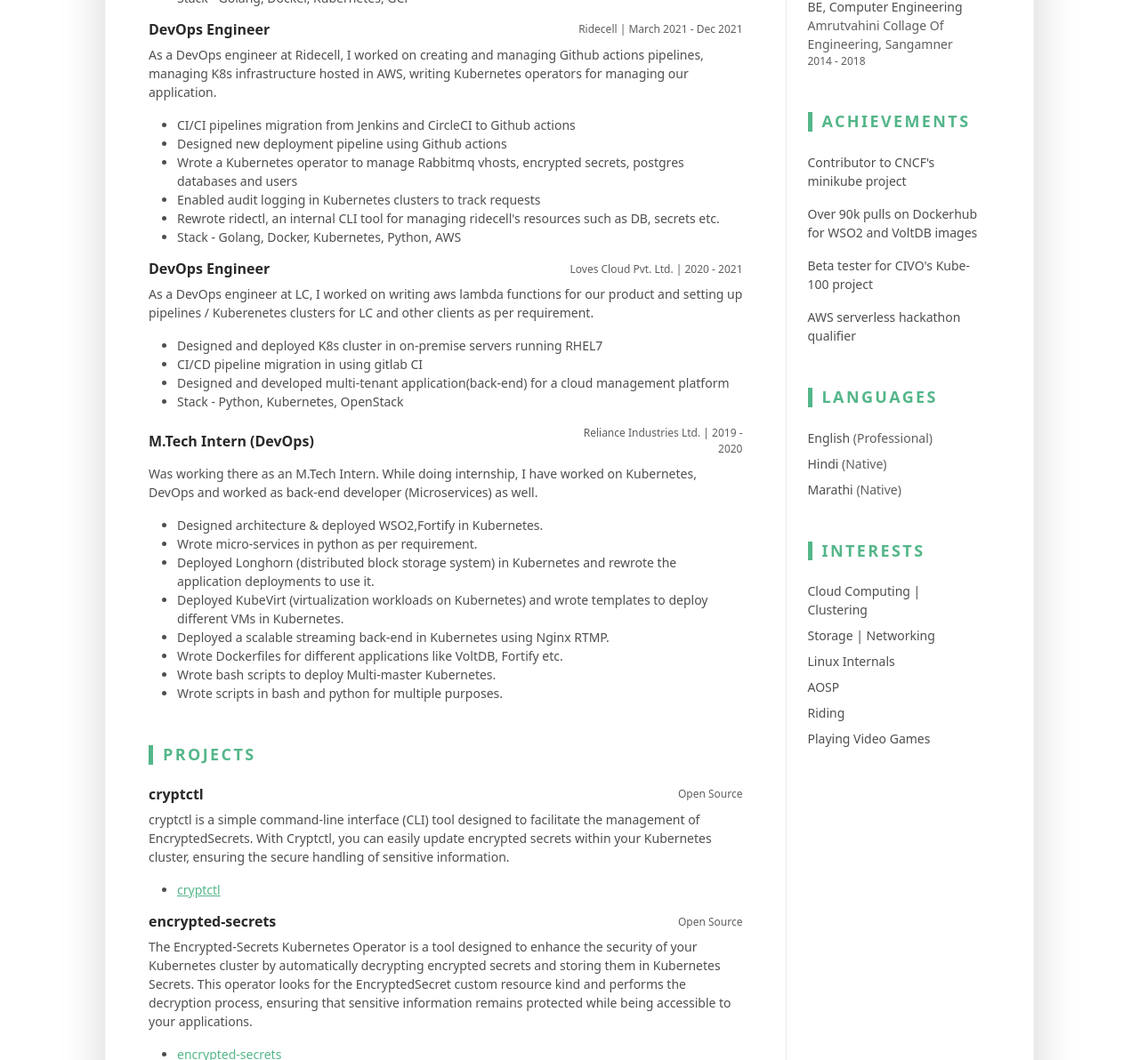
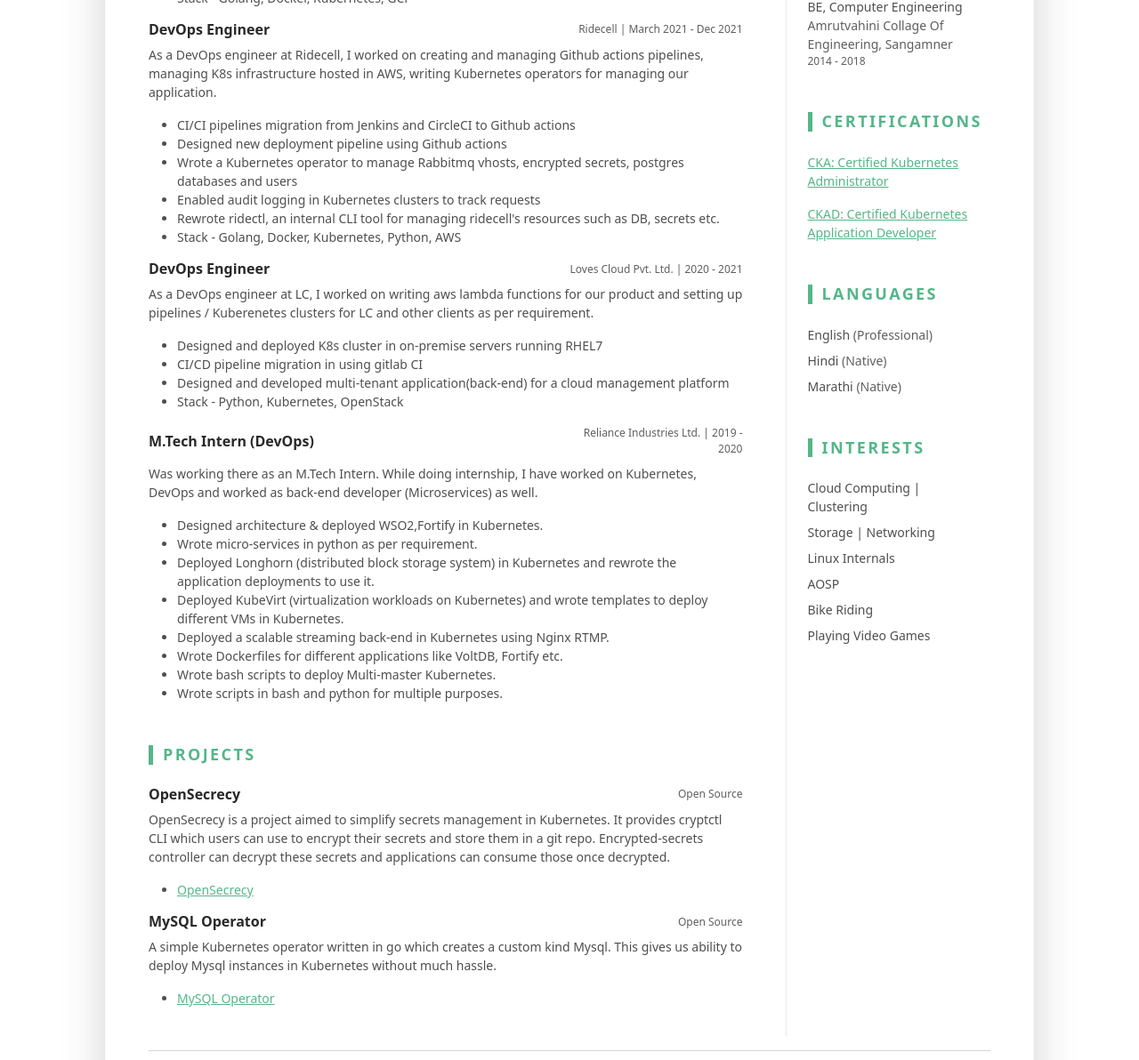
Before and after one commit to shubhindia/shubhindia.github.io, a plain HTML site: page index.html in a window 1280 px wide. Shown: the part 1190-2382 px from the top of the page at 89% size. Drawn offline with Linux system fonts and the light colour scheme.

Commit message:
update YOE, certifications and projects
Signed-off-by: shubhindia <shubhindia123@gmail.com>

```diff
--- a/index.html
+++ b/index.html
@@ -45,7 +45,8 @@
 										href="https://www.linkedin.com/in/shubhindia123"
 										target="_blank">linkedin/in/shubhindia123</a>
 								</li>
-								<li class="mb-0"><i class="fas fa-map-marker-alt fa-fw fa-lg me-2"></i>Sangamner, India</li>
+								<li class="mb-0"><i class="fas fa-map-marker-alt fa-fw fa-lg me-2"></i>Sangamner, India
+								</li>
 							</ul>
 						</div><!--//resume-contact-->
 					</div><!--//row-->
@@ -61,12 +62,17 @@
 
 						<div class="col text-start">
 							<p class="mb-0">
-								I am a Software Engineer with 2.5 years of experience. My expertise lies in Kubernetes, infrastructure, microservices, Golang, and Python.
-								I have a strong understanding of deploying and managing containerized applications using Kubernetes.
+								I am a Software Engineer with 4 years of experience. My expertise lies in Kubernetes,
+								infrastructure, microservices, Golang, and Python.
+								I have a strong understanding of deploying and managing containerized applications using
+								Kubernetes.
 								I also have knowledge of designing and maintaining infrastructure systems.
-								My experience includes building modular and scalable software architectures using microservices.
-								I am skilled in both Golang and Python, enabling me to develop efficient and versatile applications.
-								Overall, I have a diverse skill set in software engineering, cloud technologies, and programming languages.
+								My experience includes building modular and scalable software architectures using
+								microservices.
+								I am skilled in both Golang and Python, enabling me to develop efficient and versatile
+								applications.
+								Overall, I have a diverse skill set in software engineering, cloud technologies, and
+								programming languages.
 							</p>
 						</div><!--//col-->
 					</div>
@@ -79,7 +85,8 @@
 								<h3 class="text-uppercase resume-section-heading mb-4">Work Experiences</h3>
 								<div class="item mb-3">
 									<div class="item-heading row align-items-center mb-2">
-										<h4 class="item-title col-12 col-md-6 col-lg-8 mb-2 mb-md-0">Software Engineer, SRE
+										<h4 class="item-title col-12 col-md-6 col-lg-8 mb-2 mb-md-0">Software Engineer,
+											SRE
 										</h4>
 										<div
 											class="item-meta col-12 col-md-6 col-lg-4 text-muted text-start text-md-end">
@@ -87,18 +94,25 @@
 
 									</div>
 									<div class="item-content">
-										<p>Cisco's Hybrid Cloud Infrastructure team is a plafrorm team which deals with designing, maintaining and managing the infrastructure of
+										<p>Cisco's Hybrid Cloud Infrastructure team is a plafrorm team which deals with
+											designing, maintaining and managing the infrastructure of
 											other sub-teams inside cisco.
 										</p>
 										<ul class="resume-list">
 											<li>Building serverless functions, CLI clients and terraform modules</li>
 											<li>Stack - Golang, Docker, Kubernetes, Python, AWS Serverless</li>
-                      <li>Standardized internal EKS terraform modules for easier maintenance and upgrades</li>
-                      <li>Wrote github-actions pipelines for all the infrastructure automation, nobl9 onboarding etc</li>
-                      <li>Introduced some standard practices for clients to emit application metrics for better observability</li>
-                      <li>Fixed gaps in existing architecture to reduce both cost and maintenance overhead</li>
-                      <li>Built a central lambda for alerting over webex which everyone can use as an alert medium</li>
-                      <li>Built an async golang service to create and manage SLOs on internal SLO Dashboard portal</li>
+											<li>Standardized internal EKS terraform modules for easier maintenance and
+												upgrades</li>
+											<li>Wrote github-actions pipelines for all the infrastructure automation,
+												nobl9 onboarding etc</li>
+											<li>Introduced some standard practices for clients to emit application
+												metrics for better observability</li>
+											<li>Fixed gaps in existing architecture to reduce both cost and maintenance
+												overhead</li>
+											<li>Built a central lambda for alerting over webex which everyone can use as
+												an alert medium</li>
+											<li>Built an async golang service to create and manage SLOs on internal SLO
+												Dashboard portal</li>
 										</ul>
 									</div>
 								</div><!--//item-->
@@ -112,22 +126,35 @@
 
 									</div>
 									<div class="item-content">
-										<p>As a DevOps Engineer at Gojek, I managed team's infrastructure (hosted in GCP),
-											Kubernetes clusters, on-permise mac-mini devices and gitlab-ci pipelines for various projects.</br>
+										<p>As a DevOps Engineer at Gojek, I managed team's infrastructure (hosted in
+											GCP),
+											Kubernetes clusters, on-permise mac-mini devices and gitlab-ci pipelines for
+											various projects.</br>
 										</p>
 										<ul class="resume-list">
-											<li>Built spot-operator, a k8s operator to handle node preemption in more graceful way so that jobs can execute without
+											<li>Built spot-operator, a k8s operator to handle node preemption in more
+												graceful way so that jobs can execute without
 												being preempted when using preemptible/spot instances as k8s nodes.</li>
-											<li>Built syslogger, an internal logging tool (built in golang) which pushed the resource utilization data to elastic-search when
-												the build is happening. This helped us reduce the overall resource usage by a significant margin.
+											<li>Built syslogger, an internal logging tool (built in golang) which pushed
+												the resource utilization data to elastic-search when
+												the build is happening. This helped us reduce the overall resource usage
+												by a significant margin.
 											</li>
-											<li>Optimized build pipelines for our apps (both Android and iOS) resulting into more than 150% build time saving in overall pipelines</li>
-											<li>Migrated all the infrastructure code to terraform for better maintenance</li>
-											<li>Built better telematics around gitlab-runner (forked) for our use-case</li>
-											<li>Setup bazel-remote cache for faster app builds. Forked the project with some internal modifications for better cache management and faster reads of the cache</li>
-											<li>Built in-house ansible roles to manage the on-premise mac-mini devices for faster updates, fixes etc.</li>
-											<li>Gradle enterprise migration from a VM based deployment to K8s based deployment.</li>
-											<li>Build gitlab-notifier (a golang service) which alerts when a certain build passes set time threshold</li>
+											<li>Optimized build pipelines for our apps (both Android and iOS) resulting
+												into more than 150% build time saving in overall pipelines</li>
+											<li>Migrated all the infrastructure code to terraform for better maintenance
+											</li>
+											<li>Built better telematics around gitlab-runner (forked) for our use-case
+											</li>
+											<li>Setup bazel-remote cache for faster app builds. Forked the project with
+												some internal modifications for better cache management and faster reads
+												of the cache</li>
+											<li>Built in-house ansible roles to manage the on-premise mac-mini devices
+												for faster updates, fixes etc.</li>
+											<li>Gradle enterprise migration from a VM based deployment to K8s based
+												deployment.</li>
+											<li>Build gitlab-notifier (a golang service) which alerts when a certain
+												build passes set time threshold</li>
 											<li>Stack - Golang, Docker, Kubernetes, GCP</li>
 										</ul>
 									</div>
@@ -143,15 +170,19 @@
 
 									</div>
 									<div class="item-content">
-										<p>As a DevOps engineer at Ridecell, I worked on creating and managing Github actions pipelines, managing K8s infrastructure hosted in AWS,
+										<p>As a DevOps engineer at Ridecell, I worked on creating and managing Github
+											actions pipelines, managing K8s infrastructure hosted in AWS,
 											writing Kubernetes operators for managing our application.
 										</p>
 										<ul class="resume-list">
-											<li>CI/CI pipelines migration from Jenkins and CircleCI to Github actions</li>
+											<li>CI/CI pipelines migration from Jenkins and CircleCI to Github actions
+											</li>
 											<li>Designed new deployment pipeline using Github actions</li>
-											<li>Wrote a Kubernetes operator to manage Rabbitmq vhosts, encrypted secrets, postgres databases and users</li>
+											<li>Wrote a Kubernetes operator to manage Rabbitmq vhosts, encrypted
+												secrets, postgres databases and users</li>
 											<li>Enabled audit logging in Kubernetes clusters to track requests</li>
-											<li>Rewrote ridectl, an internal CLI tool for managing ridecell's resources such as DB, secrets etc.</li>
+											<li>Rewrote ridectl, an internal CLI tool for managing ridecell's resources
+												such as DB, secrets etc.</li>
 											<li>Stack - Golang, Docker, Kubernetes, Python, AWS</li>
 										</ul>
 									</div>
@@ -167,13 +198,16 @@
 
 									</div>
 									<div class="item-content">
-										<p>As a DevOps engineer at LC, I worked on writing aws lambda functions for our product and setting up pipelines / Kuberenetes
+										<p>As a DevOps engineer at LC, I worked on writing aws lambda functions for our
+											product and setting up pipelines / Kuberenetes
 											clusters for LC and other clients as per requirement.
 										</p>
 										<ul class="resume-list">
-											<li>Designed and deployed K8s cluster in on-premise servers running RHEL7</li>
+											<li>Designed and deployed K8s cluster in on-premise servers running RHEL7
+											</li>
 											<li>CI/CD pipeline migration in using gitlab CI</li>
-											<li>Designed and developed multi-tenant application(back-end) for a cloud management platform</li>
+											<li>Designed and developed multi-tenant application(back-end) for a cloud
+												management platform</li>
 											<li>Stack - Python, Kubernetes, OpenStack</li>
 										</ul>
 									</div>
@@ -189,15 +223,20 @@
 
 									</div>
 									<div class="item-content">
-										<p>Was working there as an M.Tech Intern. While doing internship, I have worked on Kubernetes,
+										<p>Was working there as an M.Tech Intern. While doing internship, I have worked
+											on Kubernetes,
 											DevOps and worked as back-end developer (Microservices) as well.</p>
 										<ul class="resume-list">
 											<li>Designed architecture & deployed WSO2,Fortify in Kubernetes.</li>
 											<li>Wrote micro-services in python as per requirement.</li>
-											<li>Deployed Longhorn (distributed block storage system) in Kubernetes and rewrote the application deployments to use it.</li>
-											<li>Deployed KubeVirt (virtualization workloads on Kubernetes) and wrote templates to deploy different VMs in Kubernetes.
-											<li>Deployed a scalable streaming back-end in Kubernetes using Nginx RTMP.</li>
-											<li>Wrote Dockerfiles for different applications like VoltDB, Fortify etc.</li>
+											<li>Deployed Longhorn (distributed block storage system) in Kubernetes and
+												rewrote the application deployments to use it.</li>
+											<li>Deployed KubeVirt (virtualization workloads on Kubernetes) and wrote
+												templates to deploy different VMs in Kubernetes.
+											<li>Deployed a scalable streaming back-end in Kubernetes using Nginx RTMP.
+											</li>
+											<li>Wrote Dockerfiles for different applications like VoltDB, Fortify etc.
+											</li>
 											<li>Wrote bash scripts to deploy Multi-master Kubernetes.</li>
 											<li>Wrote scripts in bash and python for multiple purposes.</li>
 										</ul>
@@ -210,7 +249,7 @@
 								<div class="item">
 									<div class="item-heading row align-items-center mb-2">
 										<h4 class="item-title col-12 col-md-6 col-lg-8 mb-2 mb-md-0">
-											cryptctl
+											OpenSecrecy
 										</h4>
 										<div
 											class="item-meta col-12 col-md-6 col-lg-4 text-muted text-start text-md-end">
@@ -218,39 +257,14 @@
 
 									</div>
 									<div class="item-content">
-										<p>cryptctl is a simple command-line interface (CLI) tool designed to facilitate the management of EncryptedSecrets. With Cryptctl,
-											you can easily update encrypted secrets within your Kubernetes cluster, ensuring the secure handling of sensitive information.
+										<p>OpenSecrecy is a project aimed to simplify secrets management in Kubernetes.
+											It provides cryptctl CLI which users can use to encrypt their secrets and
+											store them in a git repo. Encrypted-secrets controller can decrypt these
+											secrets and applications can consume those once decrypted.
 										<ul class="resume-list">
 											<li>
-												<a href="https://github.com/shubhindia/cryptctl"
-													target="_blank">
-													cryptctl
-												</a>
-											</li>
-										</ul>
-										</p>
-									</div>
-								</div><!--//item-->
-								<div class="item mb-3">
-									<div class="item-heading row align-items-center mb-2">
-										<h4 class="item-title col-12 col-md-6 col-lg-8 mb-2 mb-md-0">
-											encrypted-secrets
-										</h4>
-										<div
-											class="item-meta col-12 col-md-6 col-lg-4 text-muted text-start text-md-end">
-											Open Source</div>
-
-									</div>
-									<div class="item-content">
-										<p>The Encrypted-Secrets Kubernetes Operator is a tool designed to enhance the security of your Kubernetes cluster by
-											automatically decrypting encrypted secrets and storing them in Kubernetes Secrets.
-											This operator looks for the EncryptedSecret custom resource kind and performs the decryption process, ensuring that sensitive
-											information remains protected while being accessible to your applications.
-										<ul class="resume-list">
-											<li>
-												<a href="https://github.com/shubhindia/encrypted-secrets"
-													target="_blank">
-													encrypted-secrets
+												<a href="https://github.com/OpenSecrecy" target="_blank">
+													OpenSecrecy
 												</a>
 											</li>
 										</ul>
@@ -268,12 +282,12 @@
 
 									</div>
 									<div class="item-content">
-										<p>A simple Kubernetes operator written in go which creates a custom kind Mysql. This gives us ability to deploy Mysql
+										<p>A simple Kubernetes operator written in go which creates a custom kind Mysql.
+											This gives us ability to deploy Mysql
 											instances in Kubernetes without much hassle.
 										<ul class="resume-list">
 											<li>
-												<a href="https://github.com/shubhindia/mysql-operator"
-													target="_blank">
+												<a href="https://github.com/shubhindia/mysql-operator" target="_blank">
 													MySQL Operator
 												</a>
 											</li>
@@ -318,37 +332,35 @@
 								<ul class="list-unstyled resume-education-list">
 									<li class="mb-3">
 										<div class="resume-degree font-weight-bold">M.Tech, Computer Science</div>
-										<div class="resume-degree-org text-muted">Vellore Institute Of Technology, Vellore</div>
+										<div class="resume-degree-org text-muted">Vellore Institute Of Technology,
+											Vellore</div>
 										<div class="resume-degree-time text-muted">2018 - 2020</div>
 									</li>
 									<li class="mb-3">
 										<div class="resume-degree font-weight-bold">BE, Computer Engineering</div>
-										<div class="resume-degree-org text-muted">Amrutvahini Collage Of Engineering, Sangamner</div>
+										<div class="resume-degree-org text-muted">Amrutvahini Collage Of Engineering,
+											Sangamner</div>
 										<div class="resume-degree-time text-muted">2014 - 2018</div>
 									</li>
 								</ul>
 							</section><!--//education-section-->
 							<section class="education-section py-3">
-								<h3 class="text-uppercase resume-section-heading mb-4">Achievements</h3>
+								<h3 class="text-uppercase resume-section-heading mb-4">Certifications</h3>
 								<ul class="list-unstyled resume-awards-list">
 									<li class="mb-3">
 										<div class="font-weight-bold">
-											Contributor to CNCF's minikube project
+											<a
+												href="https://www.credly.com/badges/1e856955-b5c6-4366-a16e-5c072841a0f5/public_url">
+												CKA: Certified Kubernetes Administrator
+											</a>
 										</div>
 									</li>
 									<li class="mb-3">
 										<div class="font-weight-bold">
-											Over 90k pulls on Dockerhub for WSO2 and VoltDB images
-										</div>
-									</li>
-									<li class="mb-3">
-										<div class="font-weight-bold">
-											Beta tester for CIVO's Kube-100 project
-										</div>
-									</li>
-									<li class="mb-3">
-										<div class="font-weight-bold">
-											AWS serverless hackathon qualifier
+											<a
+												href="https://www.credly.com/badges/fd67bf6b-ab94-4d4f-b697-163f889f0872/public_url">
+												CKAD: Certified Kubernetes Application Developer
+											</a>
 										</div>
 									</li>
 								</ul>
@@ -369,7 +381,7 @@
 									<li class="mb-2">Storage | Networking</li>
 									<li class="mb-2">Linux Internals</li>
 									<li class="mb-2">AOSP</li>
-									<li class="mb-2">Riding</li>
+									<li class="mb-2">Bike Riding</li>
 									<li class="mb-2">Playing Video Games</li>
 								</ul>
 							</section><!--//certificates-section-->
@@ -388,8 +400,7 @@
 							</a>
 						</li>
 						<li class="list-inline-item mb-lg-0 me-3">
-							<a class="resume-link" href="https://www.linkedin.com/in/shubhindia123"
-								target="_blank">
+							<a class="resume-link" href="https://www.linkedin.com/in/shubhindia123" target="_blank">
 								<i class="fab fa-linkedin fa-2x me-2" data-fa-transform="down-4"></i>
 								<span class="d-none d-lg-inline-block text-muted">shubhindia123</span>
 							</a>
```
